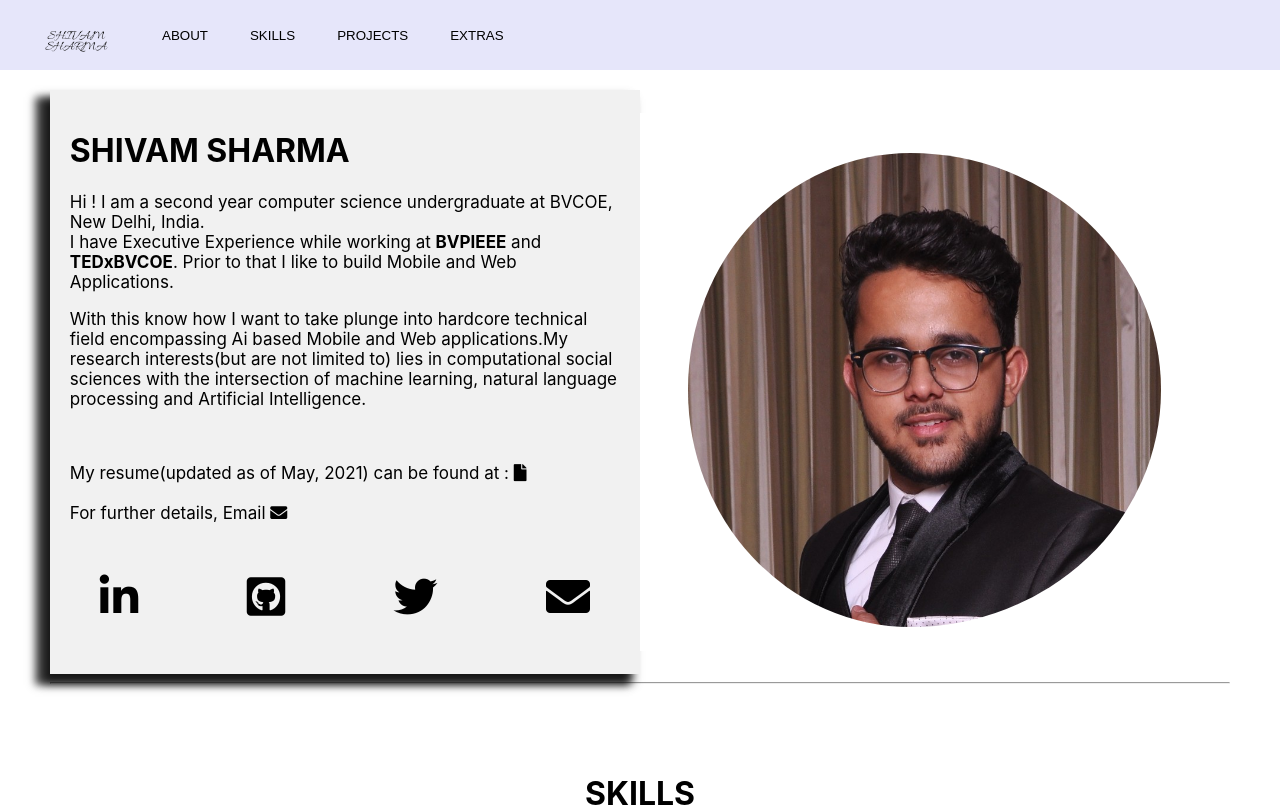
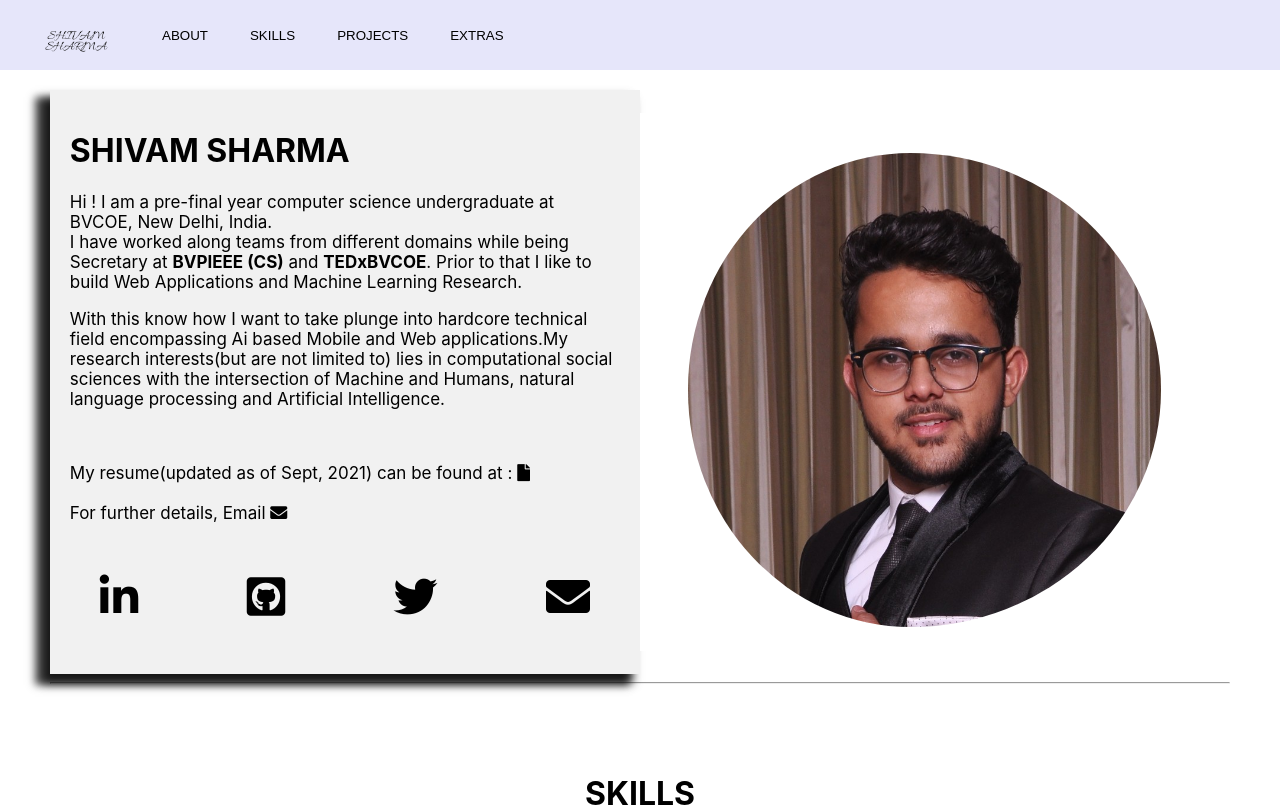
Before and after one commit to ShivamS2201/Portfolio, a React (Create React App) app: page / in a window 1280 px wide. Shown: the top 807 px of the page. Built offline with nearby package versions, Linux system fonts and the light colour scheme.

Commit message:
Update CV and Bio

```diff
--- a/src/components/home.js
+++ b/src/components/home.js
@@ -10,13 +10,13 @@ function Home(){
             <div class="side">
             <h1>SHIVAM SHARMA</h1>
 
-            <p>Hi ! I am a second year computer science undergraduate at <a class="bvcoe" href="https://www.bvcoend.ac.in/">BVCOE</a>, New Delhi, India.<br />
-            I have Executive Experience while working at <b>BVPIEEE</b> and <b>TEDxBVCOE</b>. Prior to that
-            I like to build Mobile and Web Applications.
+            <p>Hi ! I am a pre-final year computer science undergraduate at <a class="bvcoe" href="https://www.bvcoend.ac.in/">BVCOE</a>, New Delhi, India.<br />
+	    I have worked along teams from different domains while being Secretary at <b>BVPIEEE (CS)</b> and <b>TEDxBVCOE</b>. Prior to that
+            I like to build Web Applications and Machine Learning Research.
             </p>
-                <p>With this know how I want to take plunge into hardcore technical field encompassing Ai based Mobile and Web applications.My research interests(but are not limited to) lies in computational social sciences with the intersection of machine learning, natural language processing and Artificial Intelligence.</p>
+                <p>With this know how I want to take plunge into hardcore technical field encompassing Ai based Mobile and Web applications.My research interests(but are not limited to) lies in computational social sciences with the intersection of Machine and Humans, natural language processing and Artificial Intelligence.</p>
                 <br/>
-                <p>My resume(updated as of May, 2021) can be found at : <a href="https://drive.google.com/file/d/1Kor9Q1fbaybr7vMnuRqV4g8eiq1VVaz7/view?usp=sharing" target="_blank"><i class="fa fa-file" aria-hidden="true"></i></a><br /><br />
+                <p>My resume(updated as of Sept, 2021) can be found at : <a href="https://drive.google.com/file/d/1FJIhfeFfiSnb_UVH9EbCk69fTvX2ubN4/view?usp=sharing" target="_blank"><i class="fa fa-file" aria-hidden="true"></i></a><br /><br />
                 For further details, Email <a href="mailto:shivamsharmau60@gmail.com" target="_blank"><i class="fa fa-envelope	"></i></a></p>
                 <div class="social-links" width="10px">
 		<a href="https://www.linkedin.com/in/shivam-s-183a16120/" target="_blank"><i class="fab fa-linkedin-in"></i></a>
```
